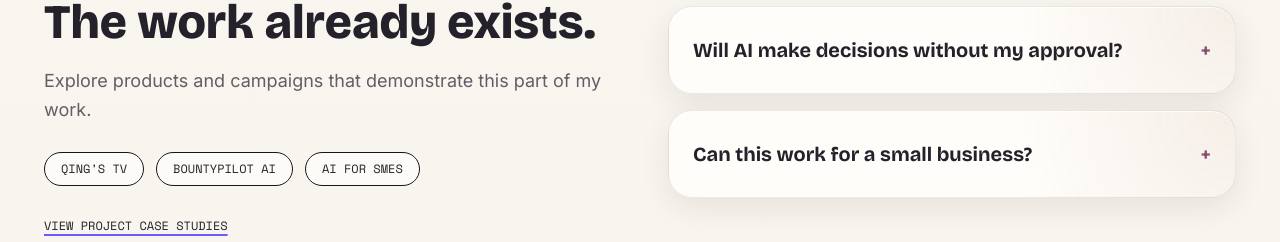
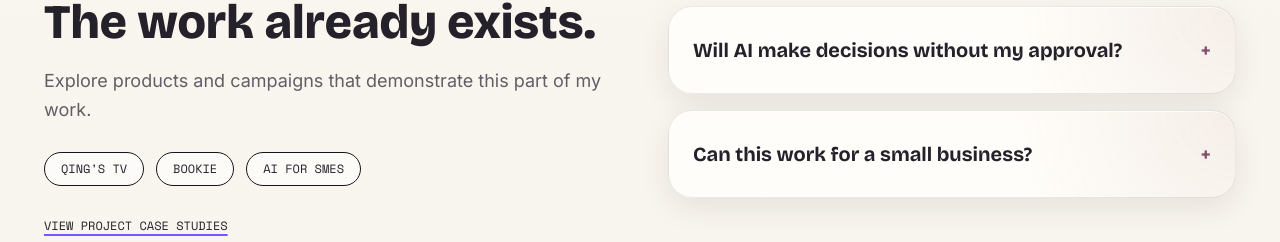
Before and after one commit to Thee-Web3-Qing/My-Portfolio, a React (Vite) app: page /services/ai-business-automation in a window 1280 px wide. Shown: the part 2154-2396 px from the top of the page. Built offline with nearby package versions, Linux system fonts and the light colour scheme; no server answers.

Commit message:
Update featured portfolio builds

```diff
--- a/src/data/services.js
+++ b/src/data/services.js
@@ -22,7 +22,7 @@ export const services = {
       ['Build', 'I turn the agreed scope into a responsive product and connect the required services.'],
       ['Test', 'We check the important user journeys, fix blockers and prepare the product for launch.'],
     ],
-    proof: ['AssetDNA', 'BountyPilot AI', 'Poysis'],
+    proof: ['AssetDNA', 'Bookie', 'Poysis'],
     faq: [
       ['Do I need a complete technical brief?', 'No. You can bring a rough idea, voice note or business problem. I will help turn it into a clear product scope before development starts.'],
       ['Can you build an initial version before I invest in a full product?', 'Yes. A focused prototype or minimum viable product is often the best way to test the idea before expanding it.'],
@@ -80,7 +80,7 @@ export const services = {
       ['Design', 'I plan the smallest reliable workflow, including inputs, outputs and approval points.'],
       ['Implement', 'I build and test the system around real business examples before handoff.'],
     ],
-    proof: ['Qing’s TV', 'BountyPilot AI', 'AI for SMEs'],
+    proof: ['Qing’s TV', 'Bookie', 'AI for SMEs'],
     faq: [
       ['Will AI make decisions without my approval?', 'Not where human review is important. I design approval points so you remain in control of sensitive actions and final outputs.'],
       ['Can this work for a small business?', 'Yes. The best starting point is usually one repetitive workflow with a clear input, output and business benefit.'],
```
